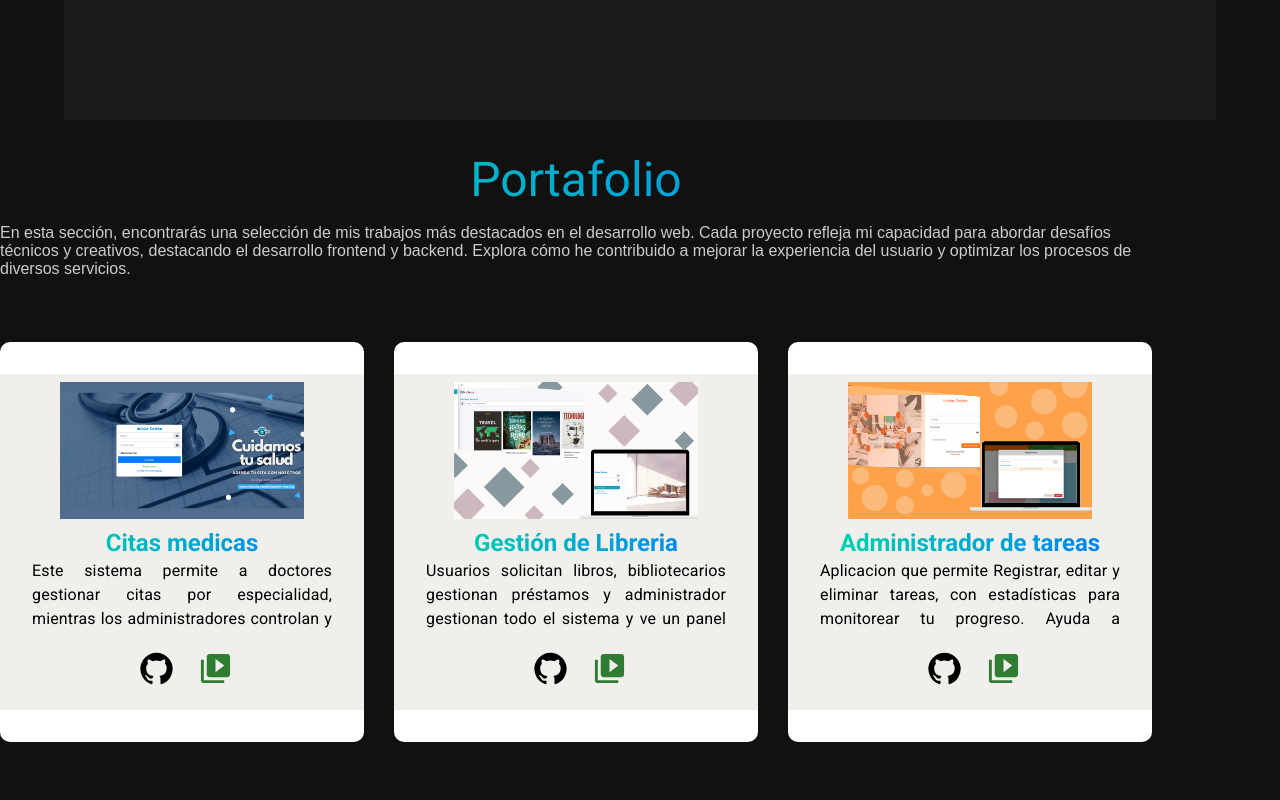
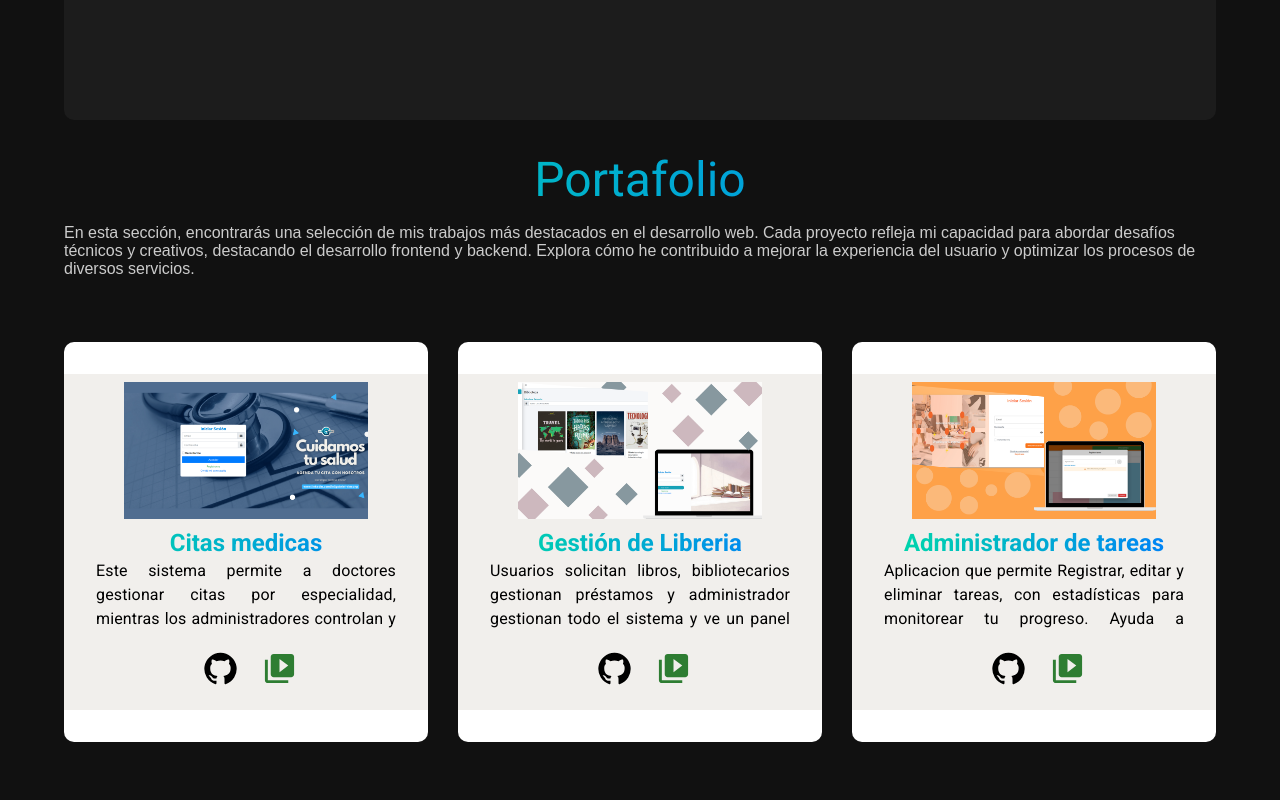
Before and after one commit to gab0-developer/my-portfolio, a React (Vite) app: page / in a window 1280 px wide. Shown: the part 1480-2280 px from the top of the page. Built offline with nearby package versions, Linux system fonts and the light colour scheme.

Commit message:
style: nuevas propiedades

```diff
--- a/src/index.css
+++ b/src/index.css
@@ -18,12 +18,14 @@ a{
     width: 90%;
     margin: auto;
     height: 100vh;
+    border-radius: 10px;
 }
 .section{
     width: 90%;
     margin: auto;
     height: 100vh;
-    margin: 1rem 0;
+    margin-top: 0.5rem;
+    margin-bottom: 0.5rem;
 }
 #text-titles-subtitles{
     background-image: var(--color-text-image);
```
